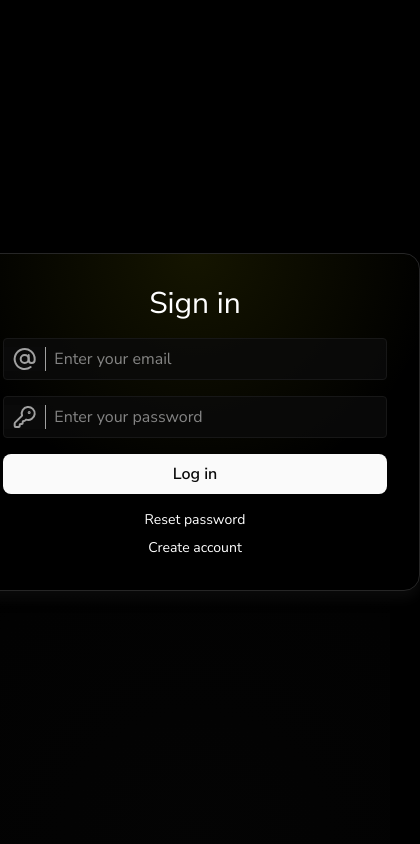
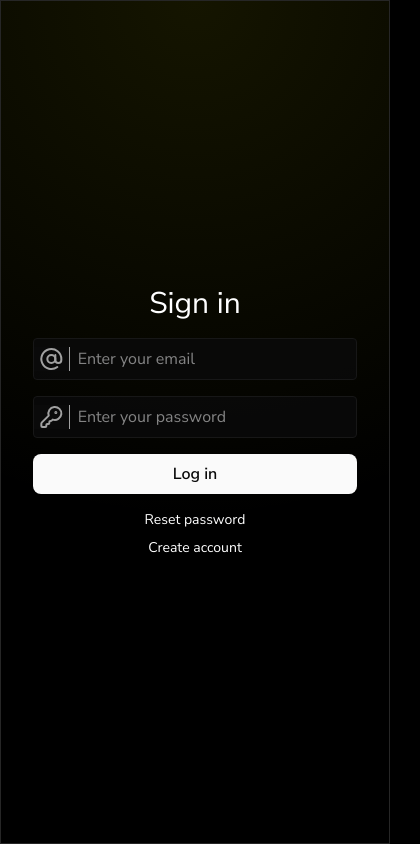
Before and after one commit to sindre-gangeskar/hono-drizzle-gotrue, a React app in the folder src/apps/webclient/: page /auth/login in a window 390 px wide. Shown: the whole page, 420 px wide, since content can reach past the window. Built offline with nearby package versions, Linux system fonts and the light colour scheme; the HTML template or start-up script is replaced by a standard one.

Commit message:
Add mobile-friendly card styling

```diff
--- a/src/apps/webclient/src/index.css
+++ b/src/apps/webclient/src/index.css
@@ -4,7 +4,7 @@
 	@apply transition-all min-h-10 min-w-10 flex justify-center px-4 py-2 rounded-lg cursor-pointer duration-100 active:scale-95 font-semibold;
 }
 .card {
-	@apply relative p-8 h-fit rounded-2xl bg-black shadow-neutral-950 shadow-[0px_8px_12px_var(--color-slate-500)] z-1 border border-neutral-800;
+	@apply relative p-8 sm:rounded-2xl bg-black z-1 border border-neutral-800;
 }
 
 .card:hover::after {
--- a/src/apps/webclient/src/pages/login.tsx
+++ b/src/apps/webclient/src/pages/login.tsx
@@ -65,15 +65,15 @@ export default function Login() {
     <>
       <Background />
       <Container className="relative w-full flex justify-center max-w-300">
-        <FormCard className="relative self-center z-1">
+        <FormCard className="relative self-center z-1 w-screen h-screen sm:max-w-md sm:w-full sm:h-fit justify-center content-center">
           <form
             onSubmit={handleSubmit}
-            className="relative flex flex-col justify-center self-center space-y-4 items-center max-w-sm mx-auto w-lg"
+            className="relative flex flex-col justify-center self-center space-y-4 items-center w-full"
           >
             <p className="text-3xl self-center">Sign in</p>
             <Input
               onChange={handleEmailUpdate}
-              className="w-full form-control"
+              className="w-full form-control shrink"
               type="email"
               id="email"
               placeholder="Enter your email"
@@ -96,7 +96,6 @@ export default function Login() {
               </Link>
 
             </div>
-          </form>
             <p
               className="absolute text-sm text-red-400 text-center mx-auto w-100 -z-10"
               style={{ opacity: 0, bottom: 0 }}
@@ -104,6 +103,7 @@ export default function Login() {
             >
               {errorMessage ? errorMessage : ""}
             </p>
+          </form>
         </FormCard>
       </Container>
     </>
```
Lines whose indentation alone changed are shown as unchanged.
